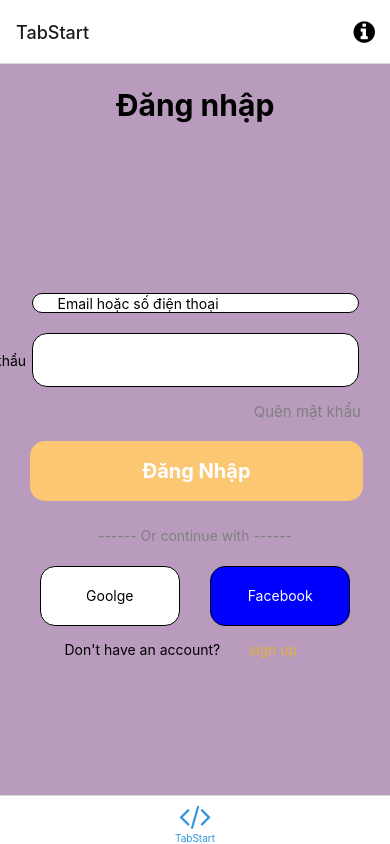
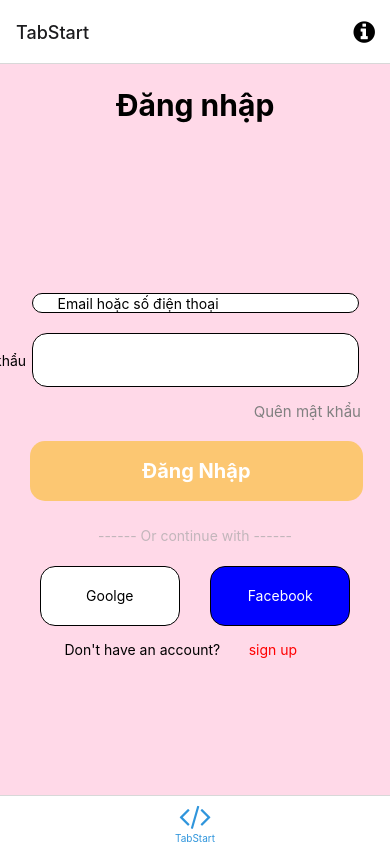
Before and after one commit to lunar-123t/learning-online-mobile, a React Native app: screen /SignIn in a window 390 px wide. Built offline with nearby package versions, Linux system fonts and the light colour scheme; what expo-linking would draw is missing.

Commit message:
Signup done

```diff
--- a/package.json
+++ b/package.json
@@ -17,6 +17,7 @@
     "@react-navigation/bottom-tabs": "^6.0.5",
     "@react-navigation/native": "^6.0.2",
     "@react-navigation/native-stack": "^6.1.0",
+    "axios": "^0.27.2",
     "expo": "~46.0.9",
     "expo-asset": "~8.6.1",
     "expo-constants": "~13.2.4",
@@ -30,6 +31,7 @@
     "react-dom": "18.0.0",
     "react-hook-form": "^7.34.2",
     "react-native": "0.69.5",
+    "react-native-hide-show-password-input": "^1.2.0",
     "react-native-safe-area-context": "4.3.1",
     "react-native-screens": "~3.15.0",
     "react-native-web": "~0.18.7"
--- a/screens/SignInScreen.tsx
+++ b/screens/SignInScreen.tsx
@@ -18,7 +18,7 @@ export default function SignInScreen({ navigation }: RootTabScreenProps<'SignIn'
       <Text style={{marginTop:-150,fontSize: 30,fontWeight:'bold'}}>
         Đăng nhập
       </Text>
-      <View style={{width:'90%',height:500,paddingTop:200,justifyContent: 'center',backgroundColor:'#B89BBD',}}>
+      <View style={{width:'90%',height:500,paddingTop:200,justifyContent: 'center',backgroundColor:'#ffd9e8',}}>
         <TextInput
           accessibilityLabel='Email'
           style={{height:'18%',justifyContent: 'center',borderWidth:1,paddingTop:1,marginVertical:5,margin:12,paddingLeft:25,borderRadius:15,backgroundColor:'white',}}
@@ -83,10 +83,10 @@ export default function SignInScreen({ navigation }: RootTabScreenProps<'SignIn'
         <Text style={{fontSize: 20,fontWeight:'bold',color:'white'}}> Đăng Nhập </Text>
 
         </TouchableOpacity>
-        <View style={{marginTop:50,height:30,alignItems: 'center',justifyContent: 'center',backgroundColor:'#B89BBD',}}>
-        <Text style={{color:'#808080'}}>------ Or continue with ------</Text>
+        <View style={{marginTop:50,height:30,alignItems: 'center',justifyContent: 'center',backgroundColor:'#ffd9e8',}}>
+        <Text style={{color:'#c2b6bb'}}>------ Or continue with ------</Text>
         </View>
-        <View style={{backgroundColor:'#B89BBD',flexDirection:'row',justifyContent: 'center'}}>
+        <View style={{backgroundColor:'#ffd9e8',flexDirection:'row',justifyContent: 'center'}}>
             <TouchableOpacity
             style={{width:'40%',height:60,borderWidth:1,alignItems: 'center',backgroundColor:'white',justifyContent: 'center',margin:15,borderRadius:15}}
             onPress={()=>{
@@ -113,19 +113,19 @@ export default function SignInScreen({ navigation }: RootTabScreenProps<'SignIn'
 
 
         </View>
-        <View  style={{backgroundColor:'#B89BBD',flexDirection:'row',justifyContent: 'center'}}>
-          <Text style={{backgroundColor:'#B89BBD',}}>
+        <View  style={{backgroundColor:'#ffd9e8',flexDirection:'row',justifyContent: 'center'}}>
+          <Text style={{backgroundColor:'#ffd9e8',}}>
             Don't have an account?
           </Text>
           <TouchableOpacity
-          style={{width:'30%',alignItems: 'center',backgroundColor:'#B89BBD',justifyContent: 'center'}}
+          style={{width:'30%',alignItems: 'center',backgroundColor:'#ffd9e8',justifyContent: 'center'}}
           onPress={()=>{
 
                     navigation.navigate("SignUp")
 
                 }}
           >
-          <Text style={{color:'#E3B339'}}> sign up </Text>
+          <Text style={{color:'red'}}> sign up </Text>
 
           </TouchableOpacity>
 
@@ -140,7 +140,7 @@ const styles = StyleSheet.create({
     flex: 1,
     alignItems: 'center',
     justifyContent: 'center',
-    backgroundColor:'#B89BBD',
+    backgroundColor:'#ffd9e8',
   },
   title: {
     fontSize: 20,
--- a/screens/SignUpScreen.tsx
+++ b/screens/SignUpScreen.tsx
@@ -1,65 +1,112 @@
+import { MaterialCommunityIcons } from '@expo/vector-icons';
 import React from 'react';
-import { Button, StyleSheet, TextInput, TouchableOpacity } from 'react-native';
+import { Button, Pressable, StyleSheet, TextInput, TouchableOpacity } from 'react-native';
 import { Text, View } from '../components/Themed';
+import { Image } from 'react-native';
 import { RootTabScreenProps } from '../types';
+import { useTogglePasswordVisibility } from './useTogglePasswordVisibility';
+import axios from 'axios';
 
-export default function SignUpScreen({ navigation }: RootTabScreenProps<'SignUp'>) {
+export default function SignUpScreen(this: any, { navigation }: RootTabScreenProps<'SignUp'>) {
+  const { passwordVisibility, rightIcon,handlePasswordVisibility } = useTogglePasswordVisibility();
   const [email, setemail] = React.useState('');
   const [sodt, setsodt] = React.useState('');
   const [matkhau, setmatkhau] = React.useState('');
+  const baseUrl = "https://fe34-2402-800-6235-87e4-f829-3e20-8885-4f87.ap.ngrok.io"
+
     return (
       <View style={styles.container}>
-      <Text style={{fontSize: 30,fontWeight:'bold',marginTop:-150}}>
+        <Text style={{fontSize: 30,fontWeight:'bold',marginTop:-150,}}>
           Đăng kí
         </Text>
 
+        <Text style={{fontSize: 15}}>
+          Vui lòng điền đầy đủ thông tin
+        </Text>
+
+        <Image
+            style={styles.logo}
+            source={require('../assets/images/iconsignup.png')}
+
+        />
+
             <TextInput
-            style={{borderWidth:0.2,width:'80%',borderRadius:5,height:55,fontSize: 20,padding:15,top:60}}
+              style={{borderWidth:0.2,width:'80%',borderRadius:5,height:55,fontSize: 20,padding:15,backgroundColor:'white',margin:10}}
                 onChangeText={setemail}
                 placeholder="Email"
           />
-        {/* </View> */}
+
 
           <TextInput
-            style={{borderWidth:0.2,width:'80%',borderRadius:5,height:55,fontSize: 20,padding:15,top:95}}
+              style={{borderWidth:0.2,width:'80%',borderRadius:5,height:55,fontSize: 20,padding:15,backgroundColor:'white',margin:10}}
                 onChangeText={setsodt}
                 placeholder="Số điện thoại"
           />
-     {/* </View> */}
 
+        <View style={{backgroundColor:'#ffd9e8'}}>
         <TextInput
-            style={{borderWidth:0.2,width:'80%',borderRadius:5,height:55,fontSize: 20,padding:15, top:125}}
-              onChangeText={setmatkhau}
+              style={{borderWidth:0.2,width:330,height:50,borderRadius:5,fontSize: 20,padding:15, backgroundColor:'white',margin:10}}
               placeholder="Mật khẩu"
+              autoCapitalize="none"
+              autoCorrect={false}
+              textContentType="newPassword"
+              secureTextEntry={passwordVisibility}
+              value={matkhau}
+              enablesReturnKeyAutomatically
+              onChangeText={text => setmatkhau(text)}
             />
-     {/* </View> */}
+             <Pressable style={{position: 'absolute',right:25,bottom:25}} onPress={handlePasswordVisibility}>
+              <MaterialCommunityIcons name={rightIcon} size={22} color="#232323" />
+            </Pressable>
+        </View>
+
+
+
 
        <TouchableOpacity
-            style={{width:'80%', borderWidth:1, borderRadius:10, backgroundColor:'#fcc772', padding:5,height:'7%',top:160}}
-            onPress={
-                ()=>{
-                 navigation.navigate('SignUp')
+              style={{width:'80%', borderWidth:1, borderRadius:10, backgroundColor:'#fcc772', padding:5,height:'7%',margin:10}}
+              onPress={ async()=>{
+                const data_guilen={
+                  email : email,
+                  phonenumber : sodt,
+                  password: matkhau,
+
+                }
+                    axios.post(`${baseUrl}/chinh/register/`,data_guilen).then((response) => {
+                      console.log(response.data);
+                      const id_taomoi = response.data["id"]
+                      if(!id_taomoi)
+                      {
+                          alert("Đăng ký thành công")
+                      }
+                      else
+                          alert("Đăng ký không thành công")
+
+                      }).catch((errol)=>{
+                          alert("call API that bai")
+                      });
+
                }
                }
 
           >
-              <Text style={{ textAlign:'center',fontSize: 20,color:'#fffdfa'}}>Đăng Ký</Text>
+                <Text style={{ textAlign:'center',fontSize: 20,color:'#fffdfa',margin:5}}>Đăng Ký</Text>
 
           </TouchableOpacity>
 
-        <View  style={{flexDirection:'row',justifyContent: 'center',top:170}}>
-          <Text style={{marginLeft:40}}>
+          <View  style={{flexDirection:'row',justifyContent: 'center',top:25,backgroundColor:'#ffd9e8',}}>
+            <Text style={{marginLeft:60,backgroundColor:'#ffd9e8'}}>
               Already have an account?
             </Text>
             <TouchableOpacity
-          style={{width:'30%',alignItems: 'center',justifyContent: 'center'}}
+            style={{width:'30%',alignItems: 'center',justifyContent: 'center',backgroundColor:'#ffd9e8',}}
             onPress={()=>{
 
                       navigation.navigate("SignIn")
 
                   }}
             >
-          <Text style={{color:'#E3B339',marginRight:60}}> sign in </Text>
+            <Text style={{color:'red',marginRight:60,}}> sign in </Text>
 
             </TouchableOpacity>
 
@@ -74,6 +121,7 @@ const styles = StyleSheet.create({
     flex: 1,
     alignItems: 'center',
     justifyContent: 'center',
+    backgroundColor:'#ffd9e8',
   },
   title: {
     fontSize: 20,
@@ -86,4 +134,10 @@ const styles = StyleSheet.create({
     width: '80%',
   },
 
+  logo:{
+    width:'86%',
+    height:'30%',
+
+  }
+
 });
```
Also changed, not shown: assets/images/iconsignup.png (added). Lines whose indentation alone changed are shown as unchanged.
